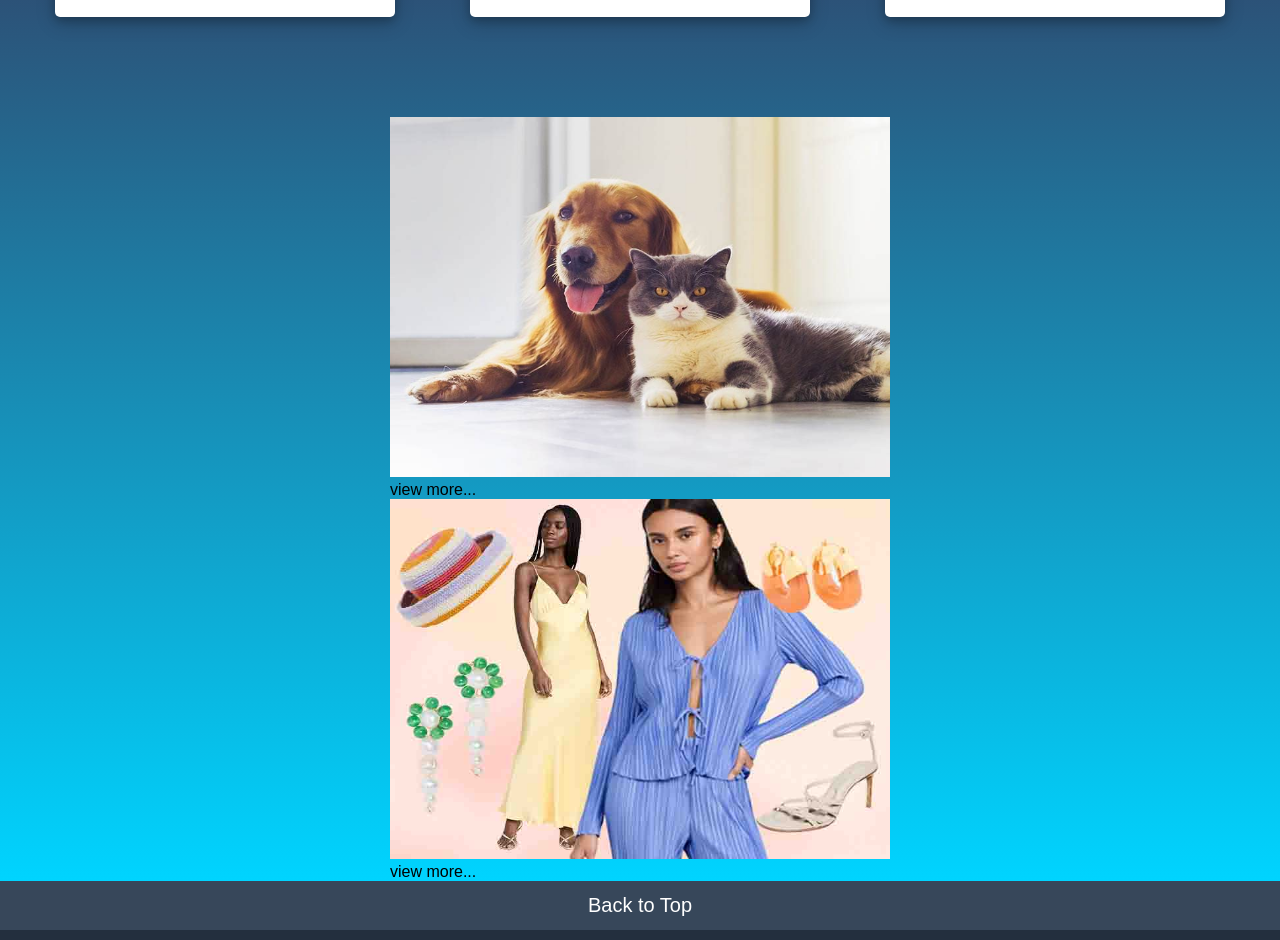
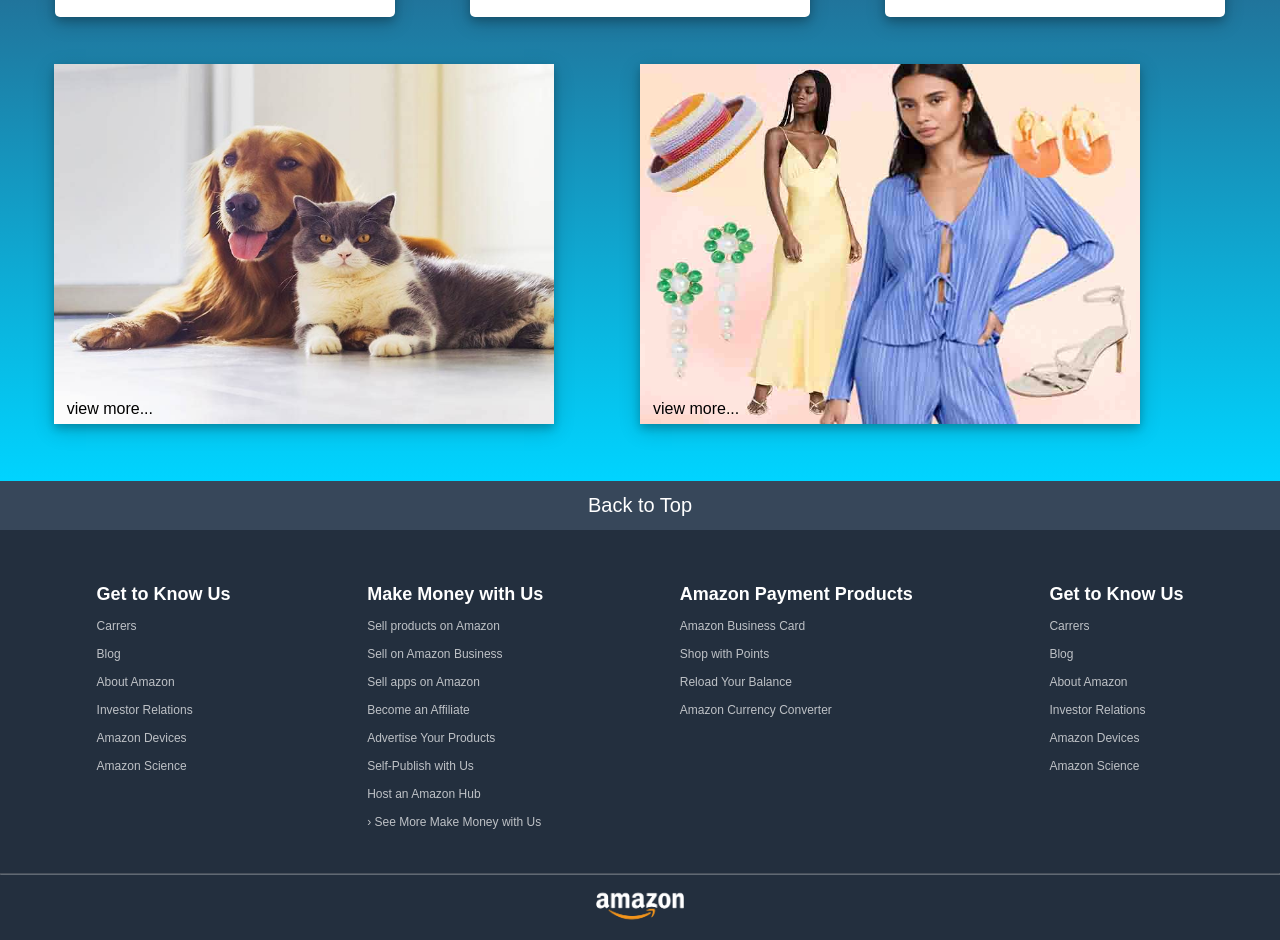
Before and after one commit to mayankmehar9128/amazon-clone, a plain HTML site: page index.html in a window 1280 px wide. Shown: the part 1073-2013 px from the top of the page. Drawn offline with Linux system fonts and the light colour scheme.

Commit message:
Update style.css

```diff
--- a/style.css
+++ b/style.css
@@ -215,6 +215,29 @@ span {
     background: linear-gradient(180deg, rgba(2,0,36,1) 0%, rgba(50,64,101,1) 35%, rgba(0,212,255,1) 100%);
 }
 
+.large-product-boxes {
+    display: flex;
+    justify-content: space-evenly;
+    align-items: baseline;
+    position: relative;
+    bottom: 53px;
+}
+
+.dog-poduct-img {
+    box-shadow: 0 4px 8px 0 rgba(0, 0, 0, 0.2), 0 6px 20px 0 rgba(0, 0, 0, 0.19);
+}
+
+.fashion-img {
+    box-shadow: 0 4px 8px 0 rgba(0, 0, 0, 0.2), 0 6px 20px 0 rgba(0, 0, 0, 0.19);
+}
+
+.large-product-boxes p {
+    z-index: 2;
+    position: relative;
+    right: 487px;
+    bottom: 10px;
+}
+
 .amazon-footer {
     /* height: 995px; */
     background-color: #232F3E;
```
